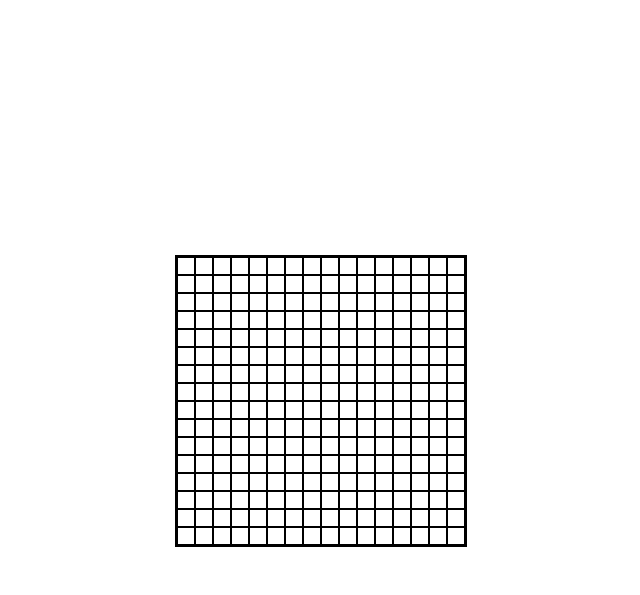
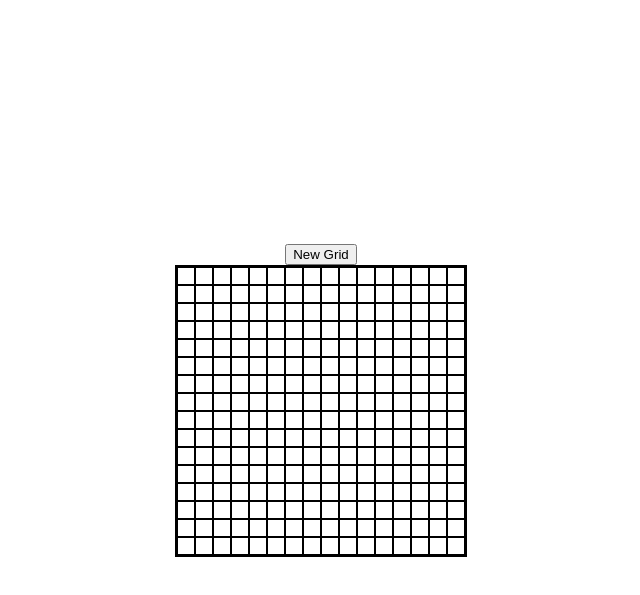
Before and after one commit to dbrah-design/etch-a-sketch, a plain HTML site: page index.html in a window 1280 px wide. Shown: the part 79-674 px from the top of the page, without its empty margins (319-959 px from the left). Drawn offline with Linux system fonts and the light colour scheme.

Commit message:
Added grid btn with class

```diff
--- a/index.html
+++ b/index.html
@@ -10,7 +10,7 @@
   <h1>Etch A Sketch</h1>
 
   <div class="container">
-
+    <button class="grid-btn">New Grid</button>
     <div class="grid-container js-container"></div>
   </div>
 
```
